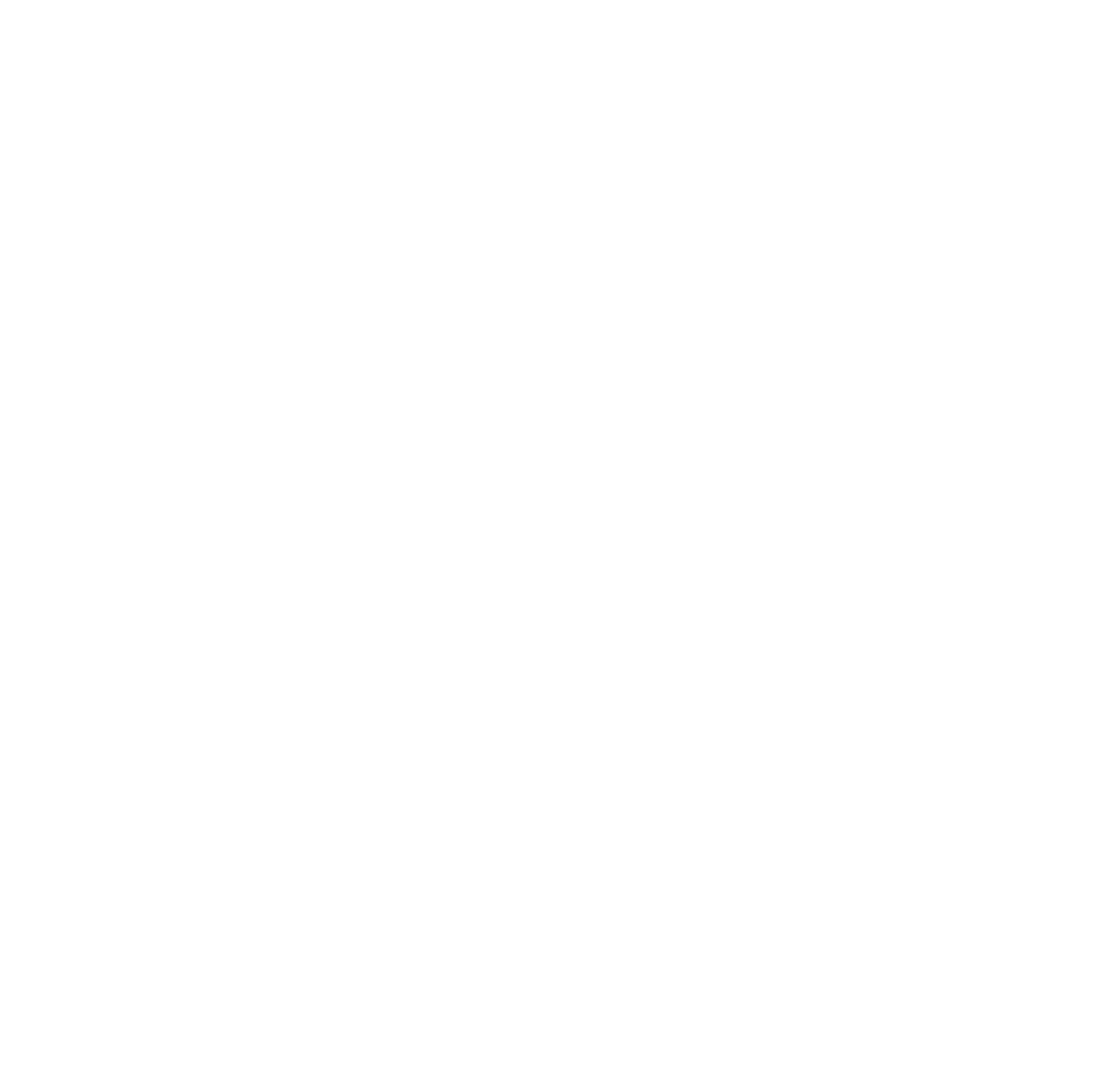
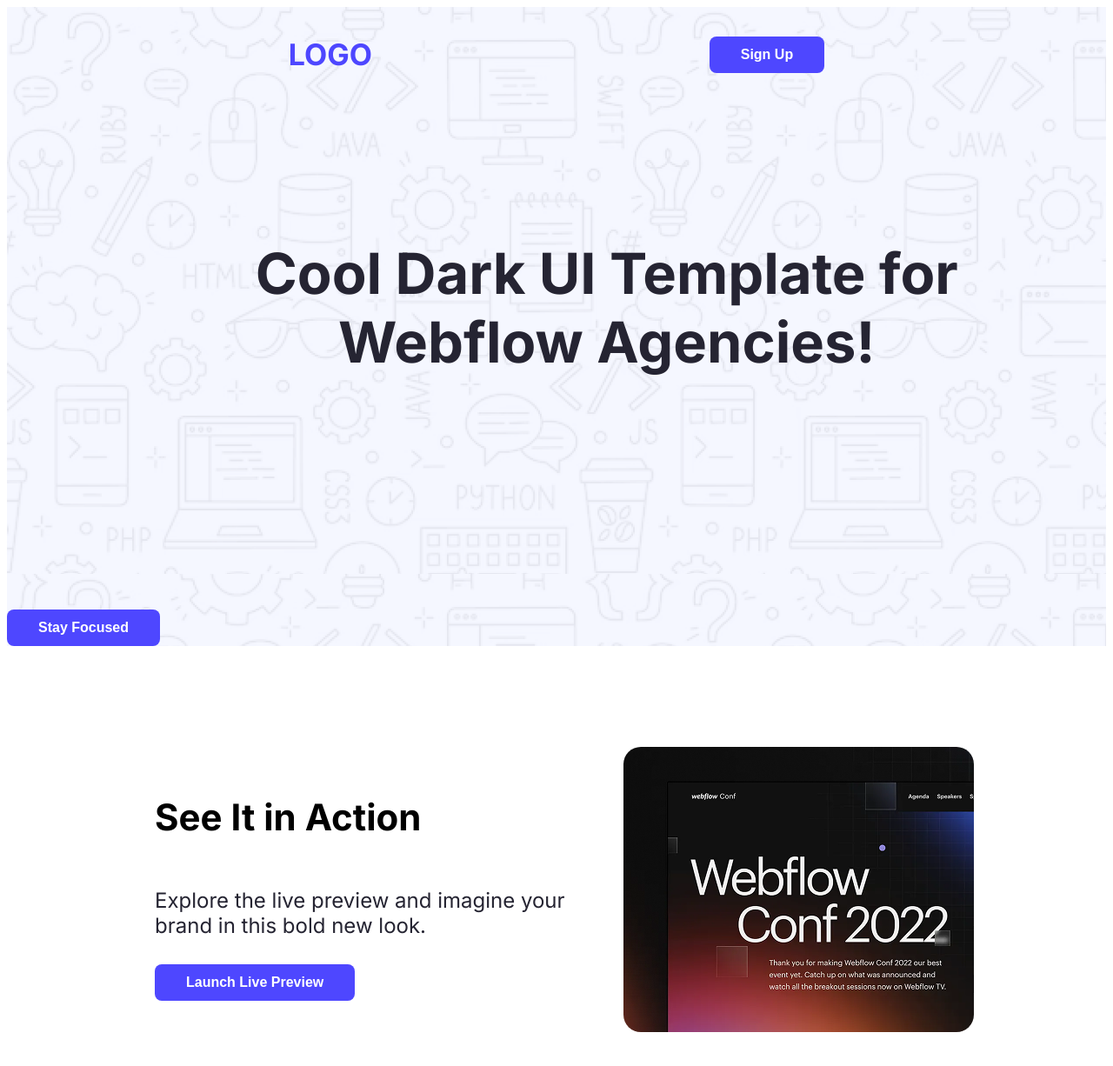
Before and after one commit to MOHITUL/landing-page, a plain HTML site: page index.html in a window 1280 px wide. Shown: the whole page at 87% size. Before the commit the page ends 800 px from the top, so only its background shows below. Drawn offline with Linux system fonts and the light colour scheme.

Commit message:
added new

```diff
--- a/index.html
+++ b/index.html
@@ -4,12 +4,44 @@
     <meta charset="UTF-8">
     <meta name="viewport" content="width=device-width, initial-scale=1.0">
     <title>Landing Page </title>
+    <link rel="preconnect" href="https://fonts.googleapis.com">
+<link rel="preconnect" href="https://fonts.gstatic.com" crossorigin>
+<link href="https://fonts.googleapis.com/css2?family=Inter:ital,opsz,wght@0,14..32,100..900;1,14..32,100..900&display=swap" rel="stylesheet">
+    <link rel="stylesheet" href="styles/landing.css">
 </head>
-<body>
-    <header>
+<body class="inter-normal">
+    <header class="header">
+        <nav>
+            <h3 class="nav-title"><span class="text-primary">LOGO</span></h3>
+            <ul>
+                <li><a href=""><button class="btn-primary">Sign Up</button></a></li>
+            </ul>
+        </nav>
+        <div class="banner">
+            <div class="banner-content">
+                <h1 class="banner-title">Cool Dark UI Template for <br> Webflow Agencies!</h1>
+               <button class="btn-primary">Stay Focused</button>
+
+            </div>
+
+
+
+        </div>
+
 
     </header>
     <main>
+        <div class="action">
+            <div class="action-content">
+                <h4 class="action-title">See It in Action</h4>
+                <p class="action-description">
+                    Explore the live preview and imagine your brand in this bold new look.
+                </p>
+                <button class="btn-primary">Launch Live Preview</button>
+
+            </div>
+            <img class="action-profile" src="assets/wc-mini.png" alt="">
+        </div>
 
     </main>
     <footer>
--- /dev/null
+++ b/styles/landing.css
@@ -0,0 +1,92 @@
+
+
+.inter-normal {
+  font-family: "Inter", sans-serif;
+  font-optical-sizing: auto;
+  font-weight: <weight>;
+  font-style: black;
+}
+
+/* shared style */
+
+.text-primary{
+    color: #4E47FF;
+}
+
+.btn-primary{
+    background-color: #4E47FF;
+    font-weight: bold;
+    font-size: 16px;
+    color: white;
+    border: none;
+    padding: 12px 36px;
+    border-radius: 8px;
+
+
+}
+
+/* header */
+
+.header{
+    background-image: url('../assets/Hero-bg.png');
+}
+
+/* Nav styles */
+
+nav{
+    display: flex;
+    align-items: center;
+    justify-content: space-around;
+    margin: 0px 150px;
+}
+
+.nav-title{
+
+    font-size: 34px;
+}
+
+nav ul li {
+    list-style: none;
+
+}
+
+/* banner styles */
+
+.banner-title{
+    color: #252432;
+    font-size: 65px;
+    font-weight: bold;
+    margin: 0 auto;
+    padding: 158px 152px 267.5px 267.5px;
+    text-align: center;
+
+}
+
+/* action styles*/
+
+.action-title{
+    font-weight: bold;
+    font-size: 42px;
+
+}
+
+.action{
+    display: flex;
+    justify-content: space-around;
+    margin: 116px 141px 116px 159px;
+
+}
+
+.action-profile{
+    width: 403px;
+    border-radius: 20px;
+}
+.action-content{
+    max-width: 517px;
+}
+
+.action-description{
+    color: #252432;
+    font-size: 24px;
+    margin-bottom: 30px;
+}
```
